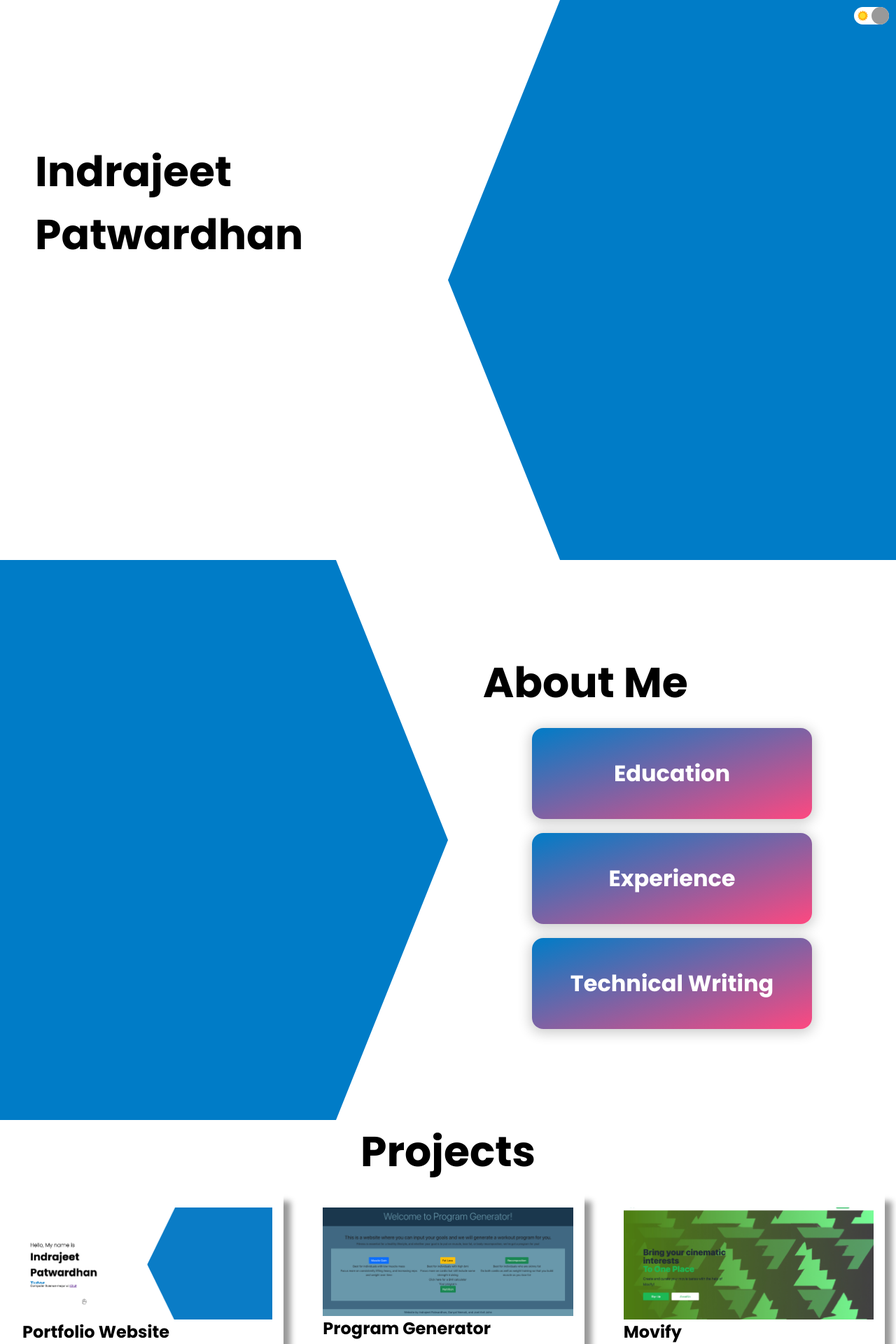
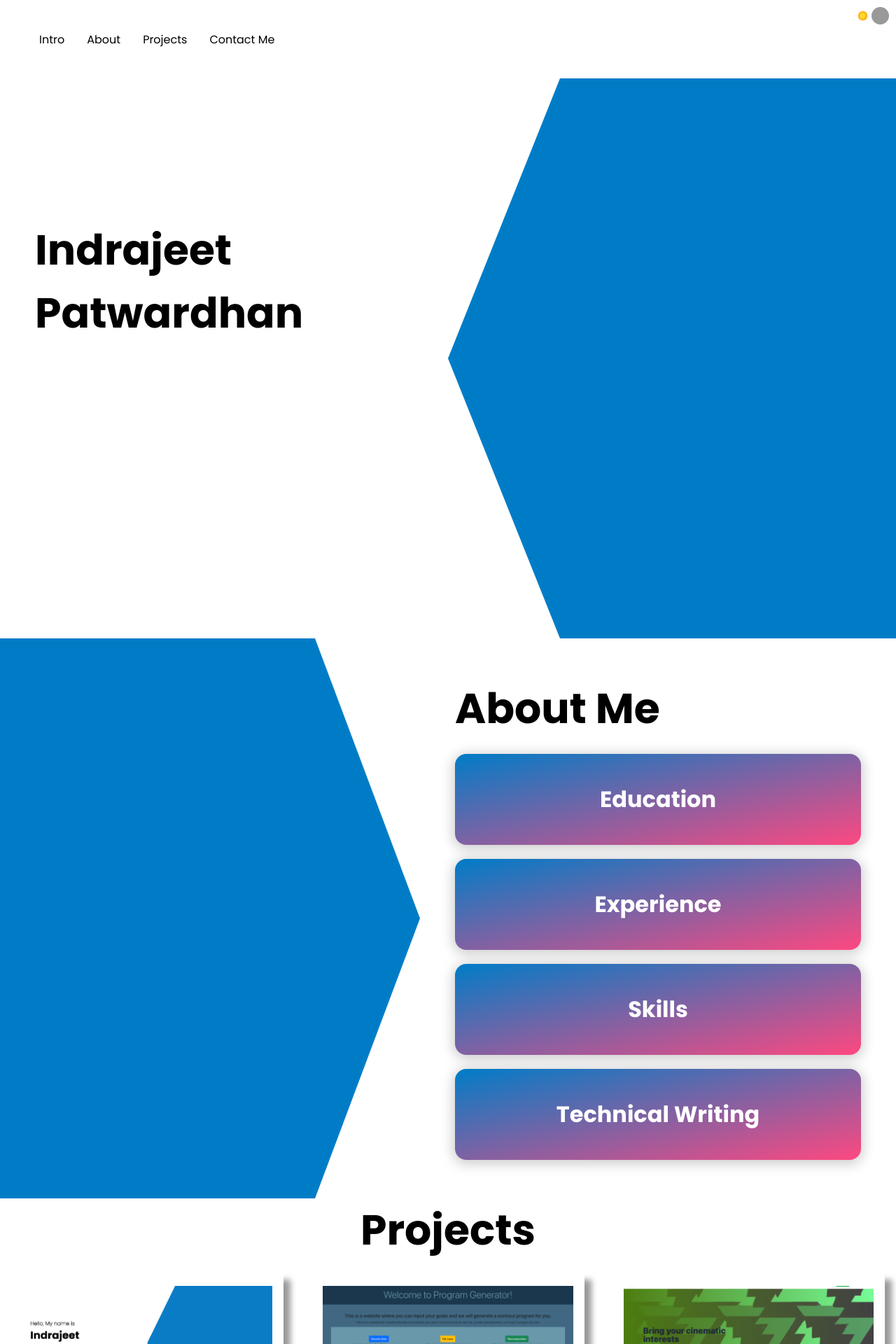
Before and after one commit to Indrajeet2002/Portfolio, a React (Create React App) app: page /intro in a window 1280 px wide. Shown: the top 1920 px of the page at 70% size. Built offline with nearby package versions, Linux system fonts and the light colour scheme.

Commit message:
Added navbar

```diff
--- a/package.json
+++ b/package.json
@@ -15,6 +15,7 @@
     "react-pdf": "^5.7.2",
     "react-router-dom": "^6.3.0",
     "react-scripts": "^5.0.1",
+    "react-scroll": "^1.9.0",
     "web-vitals": "^1.0.1"
   },
   "scripts": {
--- a/src/App.jsx
+++ b/src/App.jsx
@@ -3,15 +3,13 @@ import { useContext } from "react";
 import Contact from "./components/contact/Contact";
 import Intro from "./components/intro/Intro";
 import About from "./components/about/About";
-//import Navbar from "./components/navbar";
+import Navbar from "./components/navbar";
 //import ProductList from "./components/productList/ProductList";
-//import Resume from "./components/resume/Resume";
 import Product from "./components/product/Product";
 import Toggle from "./components/toggle/Toggle";
 import { ThemeContext } from "./context";
 import { Route, Routes } from "react-router-dom";
 //import { Link } from "react-router-dom";
-//import Technicalwriting from "./components/technicalWriting/TechnicalWriting";
 
 const App = () => {
   const theme = useContext(ThemeContext);
@@ -23,18 +21,15 @@ const App = () => {
         color: darkMode && "white",
       }}
     >
-      {/* <Navbar/> */}
+      <Navbar/>
       <Toggle />
       <Intro />
       <About />
-      {/* <Resume/> */}
       <Product/>
-      {/* <Technicalwriting/> */}
       <Contact />
       <Routes>
         <Route exact path="/intro" component {...Intro} />
-        {/* <Route exact path="/resume" component {...Resume} /> */}
-        {/* <Route exact path="/resume" component {...Resume} /> */}
+        <Route exact path="/about" component {...About} />
         <Route exact path="/product" component {...Product} />
         <Route exact path="/contact" component {...Contact} />
       </Routes>
--- a/src/components/about/About.jsx
+++ b/src/components/about/About.jsx
@@ -30,6 +30,7 @@ const About = () => {
 
 
   return (
+    <section id='about'>
       <div className="a">
         <div className="a-left">
           <div className="a-bg"></div>
@@ -86,6 +87,25 @@ const About = () => {
               <div class="card">
                 <div class="card__inner">
                   <div class="card__face card__face--front">
+                    <h2>Skills</h2>
+                  </div>
+                  <div class="card__face card__face--back">
+                    <div class="card__content">
+                      <div class="card__body">
+                        <ul>
+                          <li>Programming Languages: Java, C, C++, Python, x86 ASM, R, Swift</li>
+                          <li>Front-End Development: HTML, CSS, Javascript, React, Angular, Bootstrap, Streamlit</li>
+                          <li>Back-End Development: PHP, MYSQL, Flask</li>
+                        </ul>
+                      </div>
+                    </div>
+                  </div>
+                </div>
+              </div>
+
+              <div class="card">
+                <div class="card__inner">
+                  <div class="card__face card__face--front">
                     <h2>Technical Writing</h2>
                   </div>
                   <div class="card__face card__face--back">
@@ -105,6 +125,7 @@ const About = () => {
 
         </div>
       </div>
+    </section>
   );
 };
 
--- a/src/components/about/about.css
+++ b/src/components/about/about.css
@@ -130,7 +130,7 @@ body {
 
 .card {
   margin: 20px auto 0;
-  width: 400px;
+  width: 580px;
   height: 130px;
   perspective: 1000px;
 }
--- a/src/components/contact/Contact.jsx
+++ b/src/components/contact/Contact.jsx
@@ -117,8 +117,7 @@ const Contact = () => {
   };
 
   return (
-
-
+    <section id="contact">
       <div className="c">
         <div className="c-bg"></div>
         <div className="c-wrapper">
@@ -168,6 +167,7 @@ const Contact = () => {
           </div>
         </div>
       </div>
+    </section>
 
 
 
--- a/src/components/intro/Intro.jsx
+++ b/src/components/intro/Intro.jsx
@@ -4,6 +4,7 @@ import "./intro.css";
 
 const Intro = () => {
   return (
+    <section id="intro">
       <div className="i">
         {/* <Navbar/> */}
         <div className="i-left">
@@ -25,6 +26,7 @@ const Intro = () => {
           {/* <img src={Me} alt="" className="i-img" /> */}
         </div>
       </div>
+    </section>
   );
 };
 
--- a/src/components/navbar.css
+++ b/src/components/navbar.css
@@ -1,4 +1,4 @@
-* {
+/* * {
     box-sizing: border-box;
 }
 
@@ -46,3 +46,30 @@ body {
     background-color: #777;
 
 }
+ */
+
+
+.navbar {
+    height: 5rem;
+    width: 100vw;
+    max-width: 75rem;
+    margin: 0 auto;
+    padding: 1rem 2rem;
+    display: flex;
+    align-items: center;
+    justify-content: space-between;
+    position: sticky;
+    top: 0;
+    z-index: 3;
+}
+
+.desktopMenuListItem {
+    margin: 1rem;
+    cursor: pointer;
+}
+
+.desktopMenuListItem:hover {
+    color: yellow;
+    padding-bottom: 0.5rem;
+    border-bottom: 3px solid yellow;
+}
--- a/src/components/navbar.jsx
+++ b/src/components/navbar.jsx
@@ -1,43 +1,17 @@
 import React from "react";
 import "./navbar.css";
-import {Link} from "react-router-dom";
-
-// function Navbar(){
-//     return <nav className="nav">
-//         <a href="/" className="site-title">Portfolio</a>
-//         <ul>
-//             <li className="active">
-//                 <a href="/pricing">Intro</a>
-//             </li>
-//             <li>
-//                 <a href="/about">Projects</a>
-//             </li>
-//             <li>
-//                 <a href="/pricing">Contact</a>
-//             </li>
-//         </ul>
-//     </nav>
-// }
+import {Link} from "react-scroll";
 
 function Navbar(){
     return(
-        <ul>
-            <li>
-                <Link to="/intro">Intro</Link>
-            </li>
-            <li>
-                <Link to="/resume">Resume</Link>
-            </li>
-            <li>
-                <Link to="/product">Product</Link>
-            </li>
-            <li>
-                <Link to="/technicalwriting">Technical Writing</Link>
-            </li>
-            <li>
-                <Link to="/contact">Contact</Link>
-            </li>
-        </ul>
+        <nav className="navbar">
+            <div className="desktopMenu">
+                <Link activeClass="active" to="intro" spy={true} smooth={true} offset={-100} duration={500} className="desktopMenuListItem">Intro</Link>
+                <Link activeClass="active" to="about" spy={true} smooth={true} offset={-100} duration={500} className="desktopMenuListItem">About</Link>
+                <Link activeClass="active" to="product" spy={true} smooth={true} offset={-100} duration={500} className="desktopMenuListItem">Projects</Link>
+                <Link activeClass="active" to="contact" spy={true} smooth={true} offset={-100} duration={500} className="desktopMenuListItem">Contact Me</Link>
+            </div>
+        </nav>
     )
 }
 
```
Also changed, not shown: 1 other file (tests, documents, lock files or other folders). Lines whose indentation alone changed are shown as unchanged.
